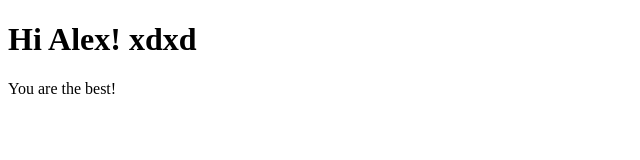
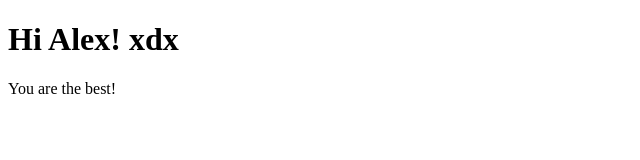
Before and after one commit to gonnareclaimmycrown/1, a plain HTML site: page index.html in a window 1280 px wide. Shown: the full height of the page, 0-640 px from the left. Drawn offline with Linux system fonts and the light colour scheme.

Commit message:
Revert "Update index.html"
This reverts commit 2bee7b4e2593127243c2dbcb9d98141c47bd9e56.

```diff
--- a/index.html
+++ b/index.html
@@ -5,7 +5,7 @@
  <title>Git task</title>
 </head>
 <body>
- <h1>Hi Alex! xdxd</h1>
+ <h1>Hi Alex! xdx</h1>
  <div>You are the best!</div>
 </body>
  </html>
```
